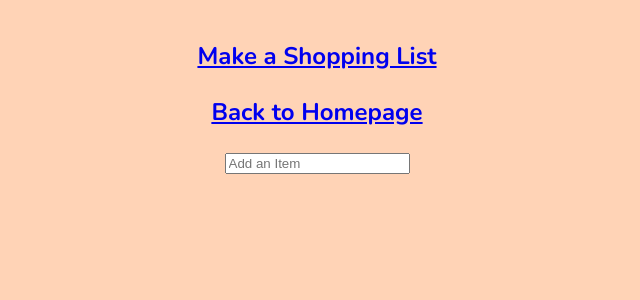
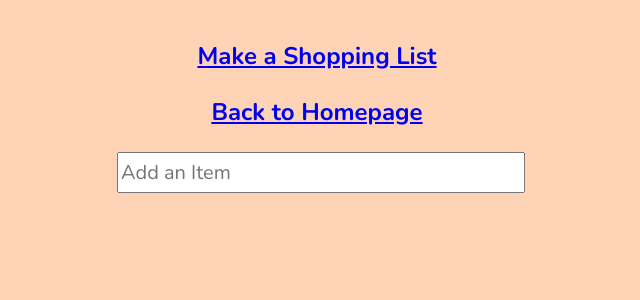
Before and after one commit to ak-run/recipe-shopping-app, a React (Create React App) app: page /ShoppingList in a window 1280 px wide. Shown: the top 300 px of the page, without its empty margins (323-963 px from the left). Built offline with nearby package versions, Linux system fonts and the light colour scheme.

Commit message:
adding styles to shopping list

```diff
--- a/src/components/Components.css
+++ b/src/components/Components.css
@@ -1,7 +1,74 @@
 *, **::before, *::after {
   box-sizing: border-box;
+  font-family: "Nunito", sans-serif;
+}
+
+
+#list-container {
+  width: 400px;
+  margin: auto;
+}
+#list-container ul {
+  padding: 0;
+  list-style: none;
+}
+#list-container ul li {
+  padding: 5px;
+  font-size: 24px;
+  background-color: #a8e6cf;
+  color: black;
+  margin-bottom: 2px;
+  overflow: auto;
+  height: fit-content;
+}
+#list-container input {
+  width: 100%;
+  height: 35px;
+}
+
+
+
+/*
+* {
+  margin: 0;
+  padding: 0;
 }
 
 button {
-  background-color: #f44336;
+  background-color: #fdffab;
 }
+
+.ListDisplay {
+  background-color: #fdffab;
+  width: 500px;
+  height: min-content;
+  border-radius: 5px;
+  padding: 20px;
+  box-shadow: 10px 10px 26px 0px rgba(0, 0, 0, 0.35);
+  font-family: "Nunito", sans-serif;
+  font-size: 20px;
+}
+
+.AddItemBox {
+  background: #fdffab;
+  color: #ec645b;
+  margin-top: 1em;
+  margin-bottom: 1em;
+  display: flex;
+  align-items: center;
+  border-radius: 10px;
+  padding: 5px;
+}
+ */
+
+.ItemInput {
+  font-family: "Nunito", sans-serif;
+  font-size: 20px;
+}
+
+.RemoveButton, .RemoveButton__text {
+  text-decoration: none !important;
+  pointer-events: none !important;
+  color: white;
+  background-color: black;
+}
--- a/src/components/InputText.js
+++ b/src/components/InputText.js
@@ -12,14 +12,17 @@ const InputText = (props) => {
   };
 //returning a form containing a text input and a submit button with an onSubmit event that calls handleSubmit function with the current value of the input as argument
   return (
+    <div className='AddItemBox'>
     <form onSubmit={handleSubmit}>
       <input
+        className='ItemInput'
         type="text"
         placeholder="Add an Item"
         value={value}
         onChange={e => setValue(e.target.value)}
       />
     </form>
+    </div>
   );
 };
 
--- a/src/components/ListDisplay.jsx
+++ b/src/components/ListDisplay.jsx
@@ -13,7 +13,7 @@ const ListDisplay = (props) => {
       ));
   //returning unordered list containing all the ListItem components
   return (
-    <ul>
+    <ul className="ListDisplay">
       {items}
     </ul>
   );
--- a/src/components/ListItem.jsx
+++ b/src/components/ListItem.jsx
@@ -5,21 +5,32 @@ import './Components.css';
 const ListItem = (props) => {
   //adding functionality to cross items on the shopping list and uncross them
   const [isCrossed, setIsCrossed] = useState(false);
-  const handleClick = () => {
-    setIsCrossed(!isCrossed);
+  const handleClick = (event) => {
+    if (event.target.tagName !== "BUTTON") {
+      setIsCrossed(!isCrossed);
+    }
   };
+
+
   const handleRemove = () => {
     props.handleRemove(props.name);
   };
+
   const listItemStyle = {
-    textDecoration: isCrossed ? "line-through" : "none"
+    textDecoration: isCrossed ? "line-through" : "none",
+    display: "flex",
+    justifyContent: "space-between",
+    alignItems: "center",
+    flexWrap: "wrap",
+    zIndex: 1
   };
+
   return (
     <li style={listItemStyle}>
-      {/*This is where each item is added as a text*/}
       <span onClick={handleClick}>{props.name}</span>
-       {/*This is the button to remove an item set to display x*/}
-      <button className="RemoveButton" onClick={handleRemove}>x</button>
+      <button className='RemoveButton' onClick={handleRemove}>
+        <span className="RemoveButton__text">x</span>
+      </button>
     </li>
   );
 };
```
Also changed, not shown: src/App.js (+2 -36 lines).
